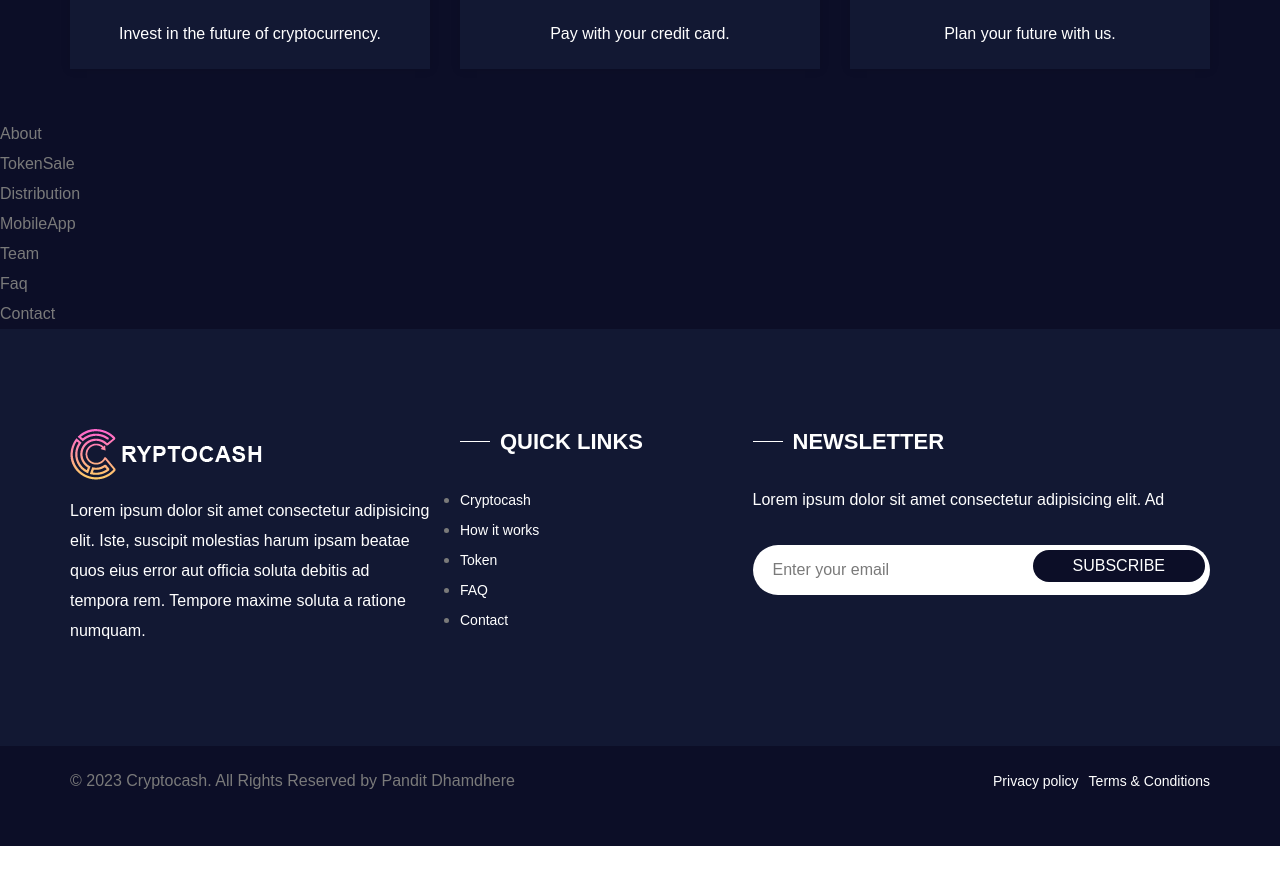
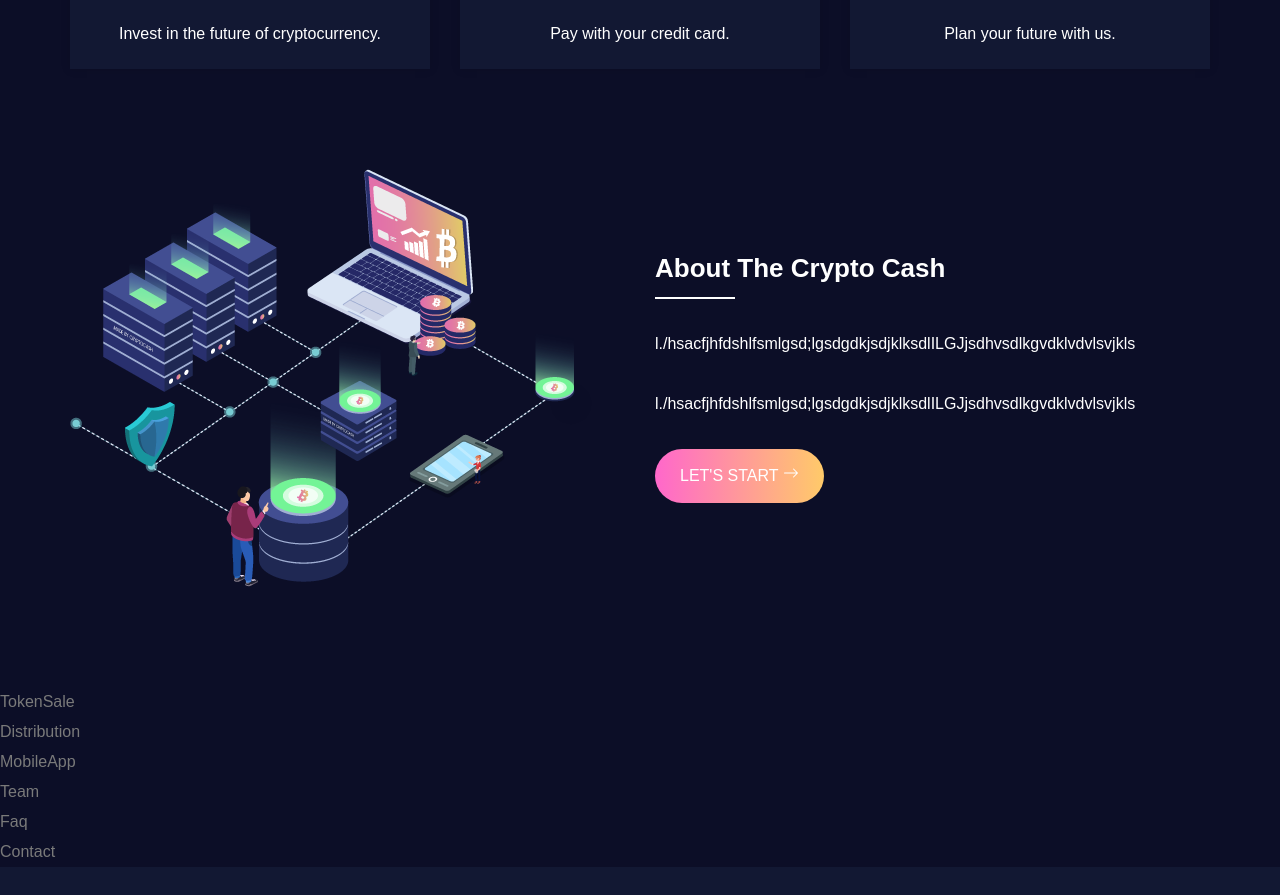
Before and after one commit to panditdhamdhere/Token_sale, a Next.js app: page / in a window 1280 px wide. Shown: the part 1268-2163 px from the top of the page. Before the commit the page ends 2114 px from the top, so only its background shows below. Built offline with nearby package versions, Linux system fonts and the light colour scheme.

Commit message:
about sec done

```diff
--- a/Components/About.jsx
+++ b/Components/About.jsx
@@ -1,7 +1,60 @@
 import React from "react";
+import { BsArrowRight } from "react-icons/bs";
 
 const About = () => {
-  return <div>About</div>;
+  return (
+    <section id="about" className="small_pt">
+      <div className="container">
+        <div className="row align-items-center">
+          <div className="col-lg-6 col-md-12 col-sn-12">
+            <div className="text_md_center">
+              <img
+                src="assets/images/about_img2.png"
+                alt=""
+                data-animation="zoomIn"
+                data-animation-delay="0.2s"
+                className="animation"
+              />
+            </div>
+          </div>
+
+          <div className="col-lg-6 col-md-12 col-sn-12 res_md_mt_30 res_sm_mt_20">
+            <div className="title_default_light title_border">
+              <h4
+                className="animation"
+                data-animation="fadeIn"
+                data-animation-delay="0.2s"
+              >
+                About The Crypto Cash
+              </h4>
+              <p
+                className="animation"
+                data-animation="fadeIn"
+                data-animation-delay="0.8s"
+              >
+                l./hsacfjhfdshlfsmlgsd;lgsdgdkjsdjklksdlILGJjsdhvsdlkgvdklvdvlsvjkls
+              </p>
+              <p
+                className="animation"
+                data-animation="fadeIn"
+                data-animation-delay="0.4s"
+              >
+                l./hsacfjhfdshlfsmlgsd;lgsdgdkjsdjklksdlILGJjsdhvsdlkgvdklvdvlsvjkls
+              </p>
+            </div>
+            <a
+              href=""
+              className="btn btn-default btn-radius video animation"
+              data-animation="fadeIn"
+              data-animation-delay="1s"
+            >
+              let's start <BsArrowRight />
+            </a>
+          </div>
+        </div>
+      </div>
+    </section>
+  );
 };
 
 export default About;
```
